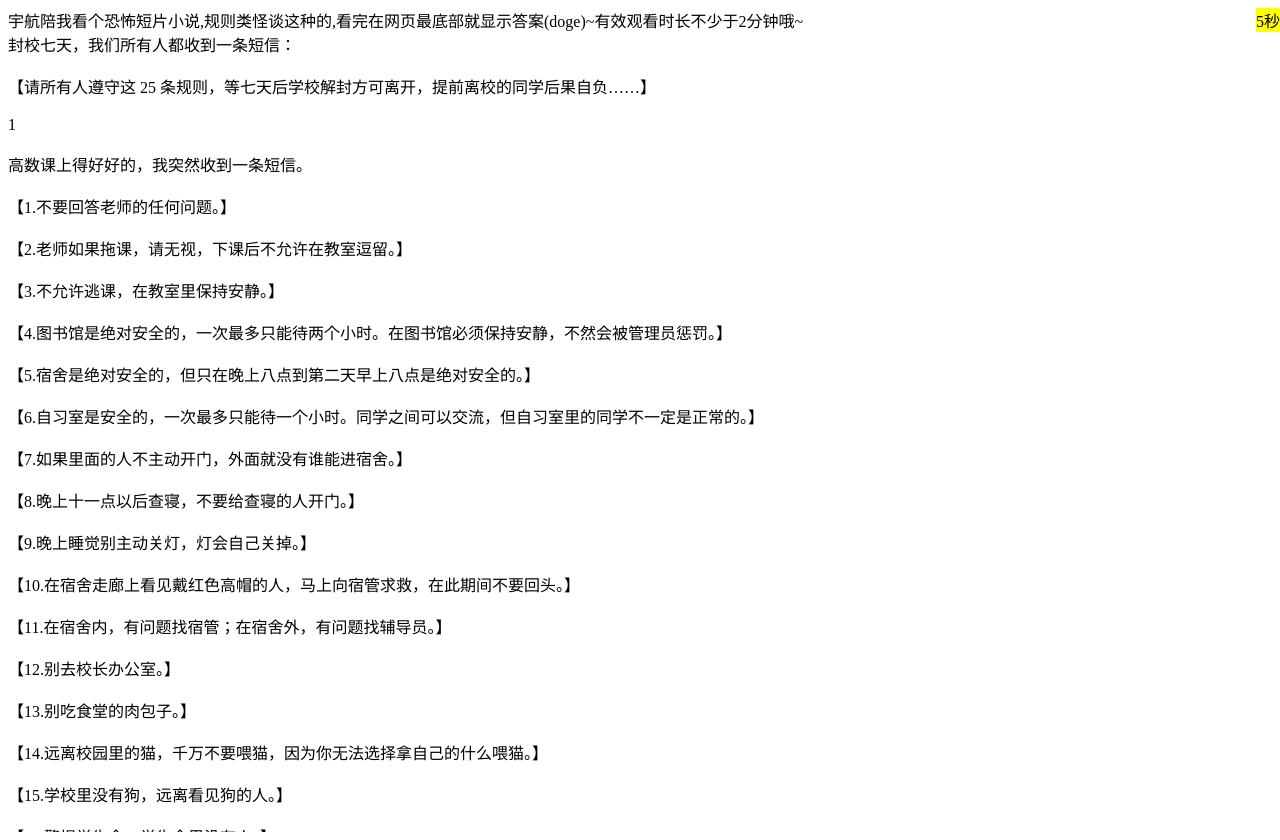
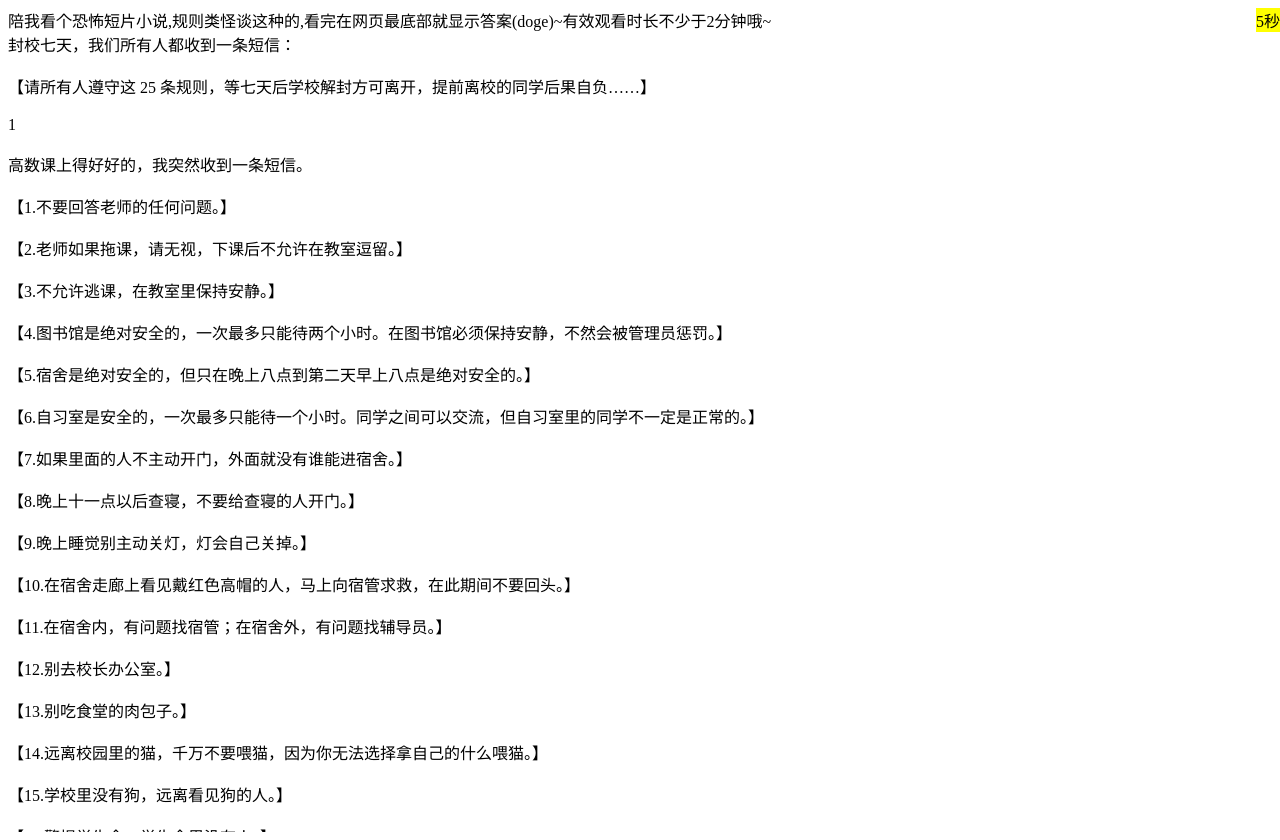
Before and after one commit to zongxi1115/zongxi1115.github.io, a plain HTML site: page t.html in a window 1280 px wide. Drawn offline with Linux system fonts and the light colour scheme.

Commit message:
Update t.html

```diff
--- a/t.html
+++ b/t.html
@@ -9,7 +9,7 @@
 <body>
     <div class="time" style="position: fixed;right: 0;z-index: 1;background-color: yellow;"></div>
     <div>
-        宇航陪我看个恐怖短片小说,规则类怪谈这种的,看完在网页最底部就显示答案(doge)~有效观看时长不少于2分钟哦~
+      陪我看个恐怖短片小说,规则类怪谈这种的,看完在网页最底部就显示答案(doge)~有效观看时长不少于2分钟哦~
     </div>
 
     <div class="article" style="height: 100vh;overflow-x: scroll;">
```
